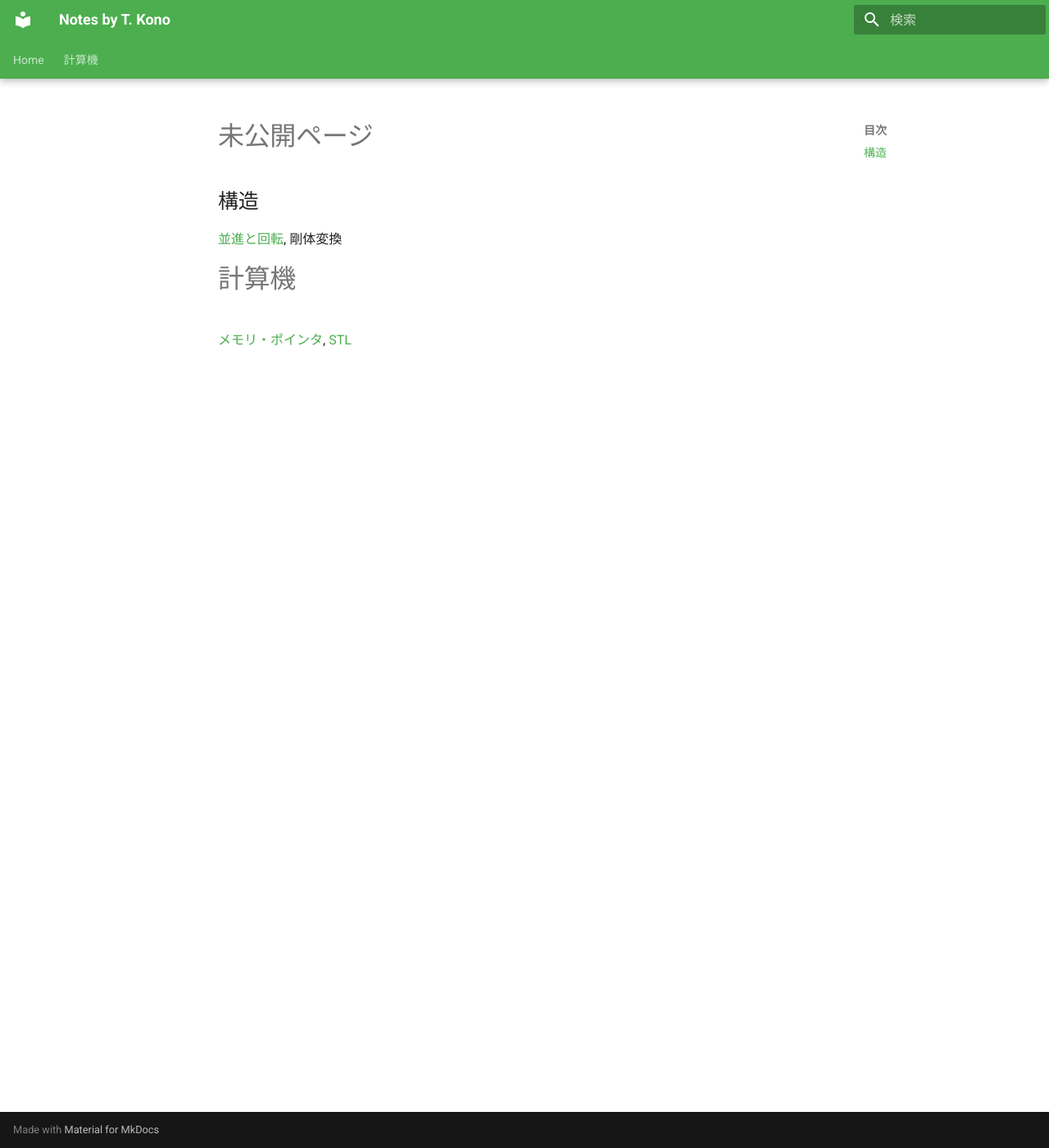
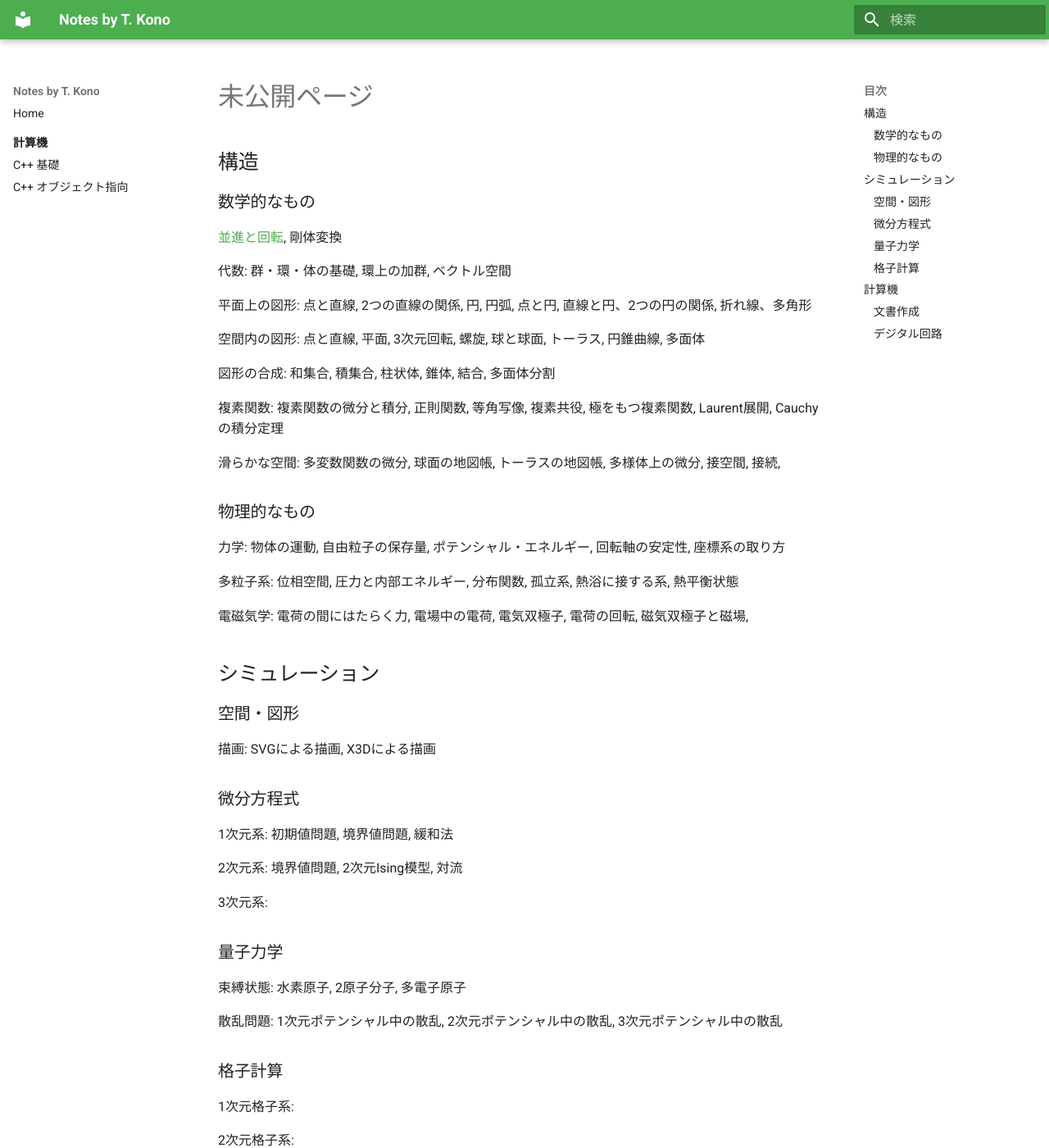
Before and after one commit to tkono17/notes, an MkDocs documentation site: the page built from docs/drafts/index.md, in a window 1280 px wide and 1400 px high. Shown: the whole window at 82% size. Built offline with MkDocs 1.6.1 and Material for MkDocs 9.7.7, drawn with Linux system fonts in a browser that asks for light colours; some of the changed text lies outside the part shown.

Commit message:
Add a few more pages

```diff
--- a/docs/drafts/index.md
+++ b/docs/drafts/index.md
@@ -2,9 +2,70 @@
 
 
 ## 構造
+
+### 数学的なもの
 [並進と回転](../structures/TransformTR.md),
 剛体変換
 
-# 計算機
+代数: 群・環・体の基礎, 環上の加群, ベクトル空間
+
+平面上の図形: 点と直線, 2つの直線の関係, 円, 円弧,
+点と円, 直線と円、2つの円の関係, 折れ線、多角形
+
+空間内の図形: 点と直線, 平面, 3次元回転,
+螺旋, 球と球面, トーラス, 円錐曲線, 多面体
+
+図形の合成: 和集合, 積集合, 柱状体, 錐体, 結合, 多面体分割
+
+複素関数: 複素関数の微分と積分, 正則関数, 等角写像, 複素共役, 極をもつ複素関数, Laurent展開, Cauchyの積分定理
+
+滑らかな空間: 多変数関数の微分, 球面の地図帳, トーラスの地図帳, 多様体上の微分, 接空間, 接続,
+
+### 物理的なもの
+
+力学: 物体の運動, 自由粒子の保存量, ポテンシャル・エネルギー, 回転軸の安定性, 座標系の取り方
+
+多粒子系: 位相空間, 圧力と内部エネルギー, 分布関数, 孤立系, 熱浴に接する系, 熱平衡状態
+
+電磁気学: 電荷の間にはたらく力, 電場中の電荷, 電気双極子, 電荷の回転, 磁気双極子と磁場,
+
+
+## シミュレーション
+
+### 空間・図形
+描画: SVGによる描画, X3Dによる描画
+
+### 微分方程式
+1次元系: 初期値問題, 境界値問題, 緩和法
+
+2次元系: 境界値問題, 2次元Ising模型, 対流
+
+3次元系:
+
+### 量子力学
+束縛状態: 水素原子, 2原子分子, 多電子原子
+
+散乱問題: 1次元ポテンシャル中の散乱, 2次元ポテンシャル中の散乱, 3次元ポテンシャル中の散乱
+
+### 格子計算
+1次元格子系:
+
+2次元格子系:
+
+3次元格子系:
+
+
+## 計算機
 [メモリ・ポインタ](CppMemory.md),
 [STL](CppStl.md)
+
+### 文書作成
+Latex, Mkdocs, Jupter Notebook
+
+画像作成: Inkscape, SVG, アニメーション作成
+
+### デジタル回路
+2進数によるデータの表現、論理演算, 組み合わせ回路, 順序回路,
+Dフリップ・フロップ, 回路ブロック,
+Vivado,
+MicroBlaze
--- a/mkdocs.yml
+++ b/mkdocs.yml
@@ -5,9 +5,9 @@ theme:
   palette:
     primary: green
   features:
-    - navigation.tabs
     - navigation.tabs.sticky
     - navigation.path
+    - navigation.sections
     - navigation.indexes
     - content.code.copy
     - content.code.select
```
Also changed, not shown: docs/computing/index.md (+21 -2 lines), docs/simulation/index.md (+0 -22 lines).
